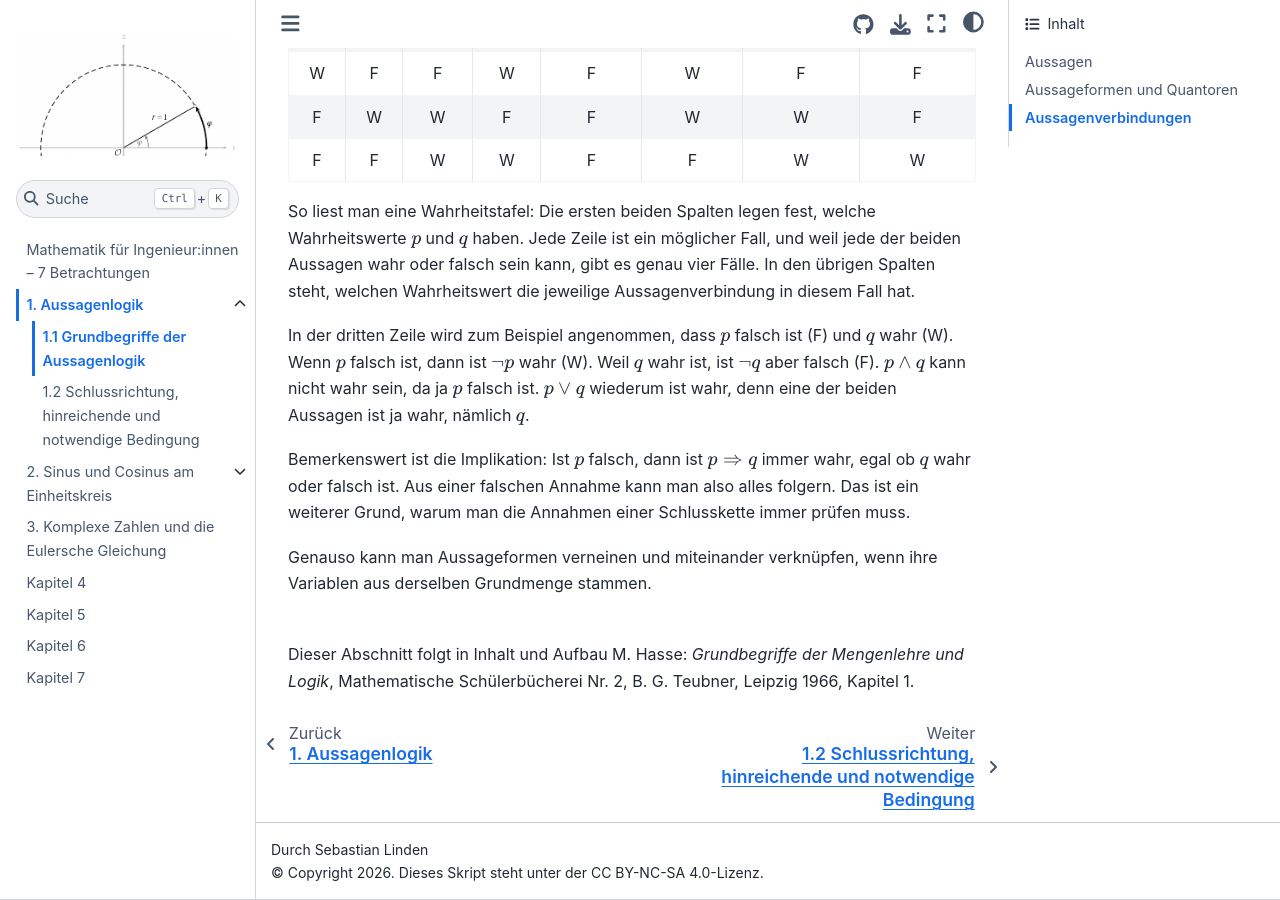
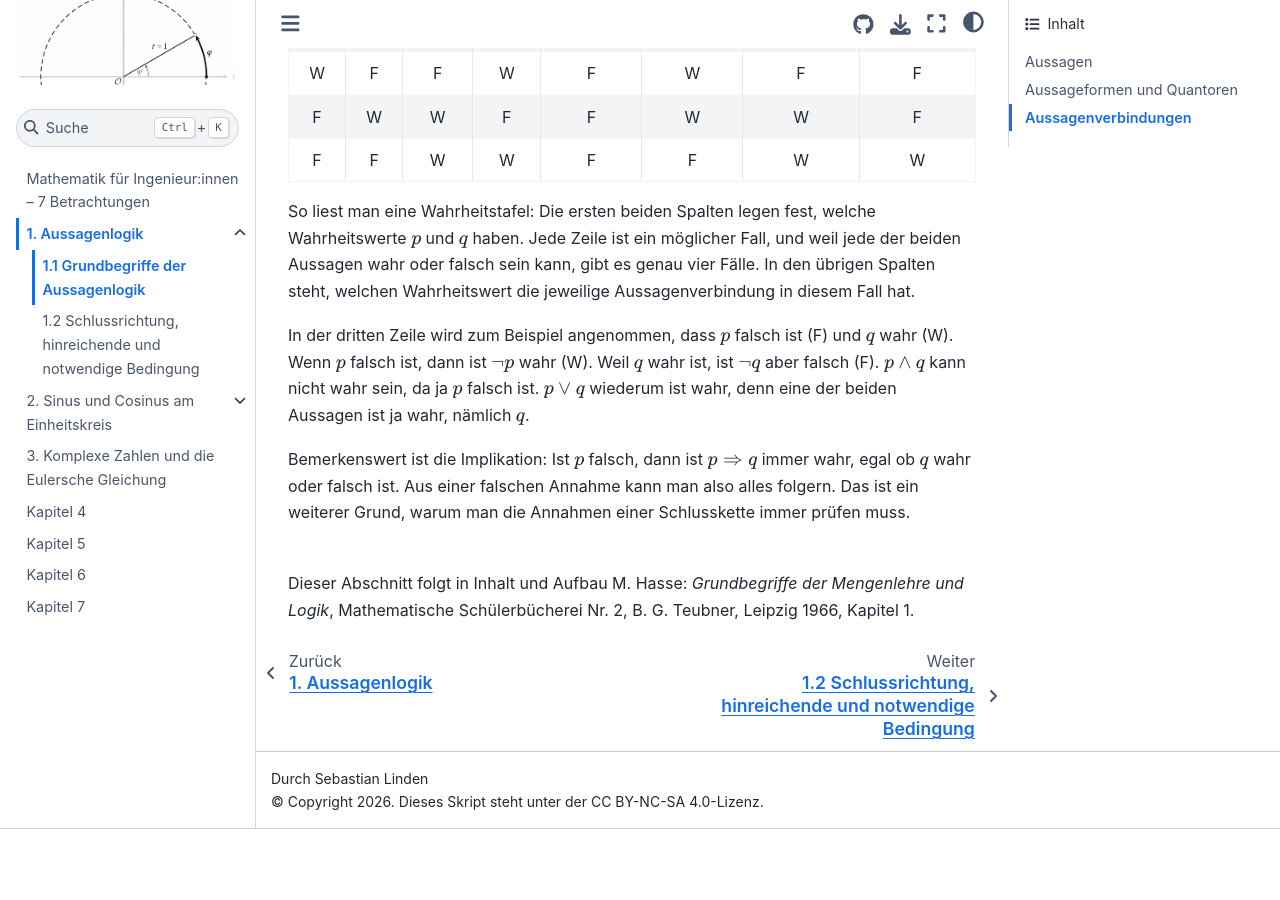
Before and after one commit to s-linden/mathematik-betrachtungen, a Jupyter Book: the page built from chapter01/chapter01_sec01.md, in a window 1280 px wide and 900 px high, scrolled down 1789 px. Built offline with Jupyter Book 1.0.4 settings and Sphinx 7.4.7 and the Sphinx Book theme 1.1.4, drawn with Linux system fonts in a browser that asks for light colours; after the commit the page ends 2618 px from its top, so only the background shows below that.

Commit message:
1.1: Satz zu verknüpften Aussageformen entfernt
Co-Authored-By: Claude Opus 5.5 <noreply@anthropic.com>
Claude-Session: https://claude.ai/code/session_01Cq9V6eYad2gHBVcMeiLuBL

```diff
--- a/chapter01/chapter01_sec01.md
+++ b/chapter01/chapter01_sec01.md
@@ -48,8 +48,6 @@ In der dritten Zeile wird zum Beispiel angenommen, dass $p$ falsch ist (F) und $
 
 Bemerkenswert ist die Implikation: Ist $p$ falsch, dann ist $p\Rightarrow q$ immer wahr, egal ob $q$ wahr oder falsch ist. Aus einer falschen Annahme kann man also alles folgern. Das ist ein weiterer Grund, warum man die Annahmen einer Schlusskette immer prüfen muss.
 
-Genauso kann man Aussageformen verneinen und miteinander verknüpfen, wenn ihre Variablen aus derselben Grundmenge stammen.
-
 <br />
 
 Dieser Abschnitt folgt in Inhalt und Aufbau M. Hasse: *Grundbegriffe der Mengenlehre und Logik*, Mathematische Schülerbücherei Nr. 2, B. G. Teubner, Leipzig 1966, Kapitel 1.
```
